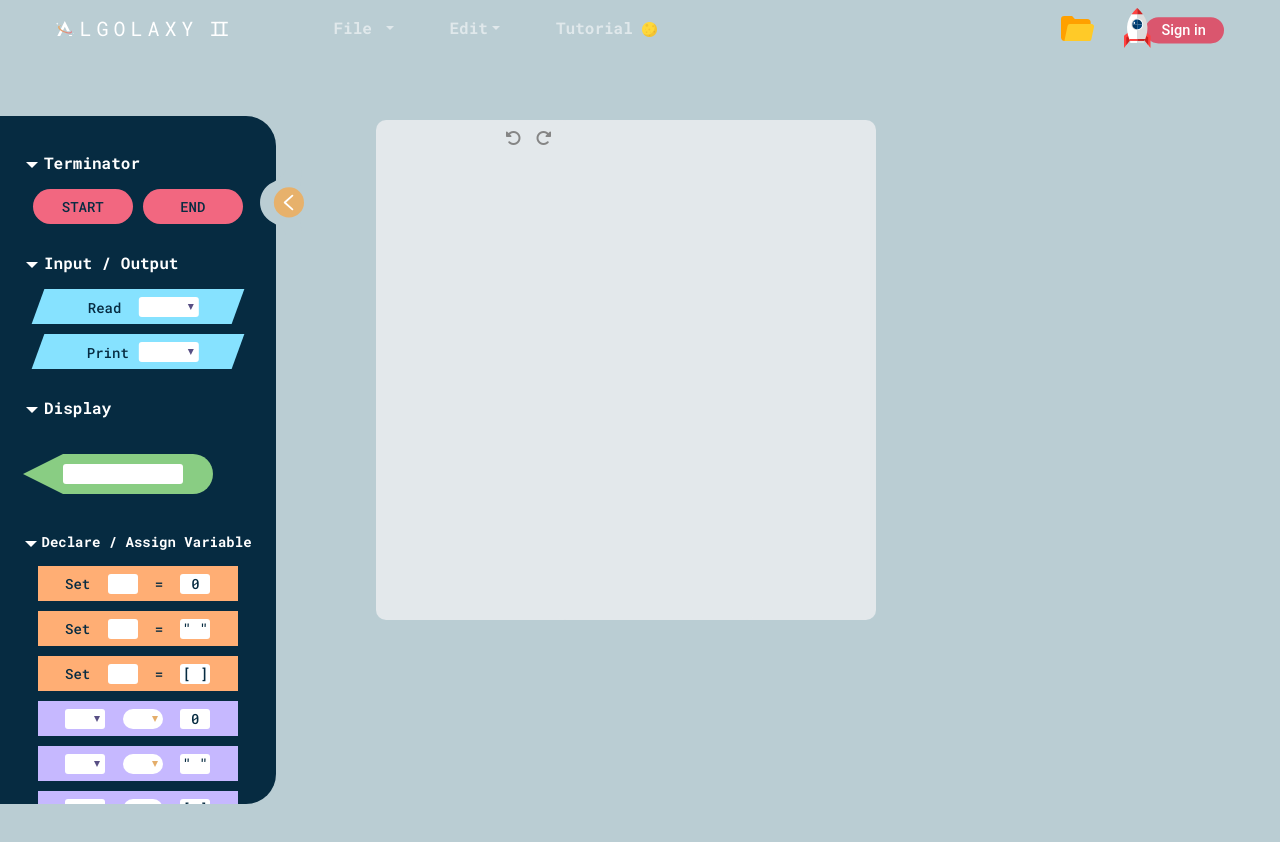
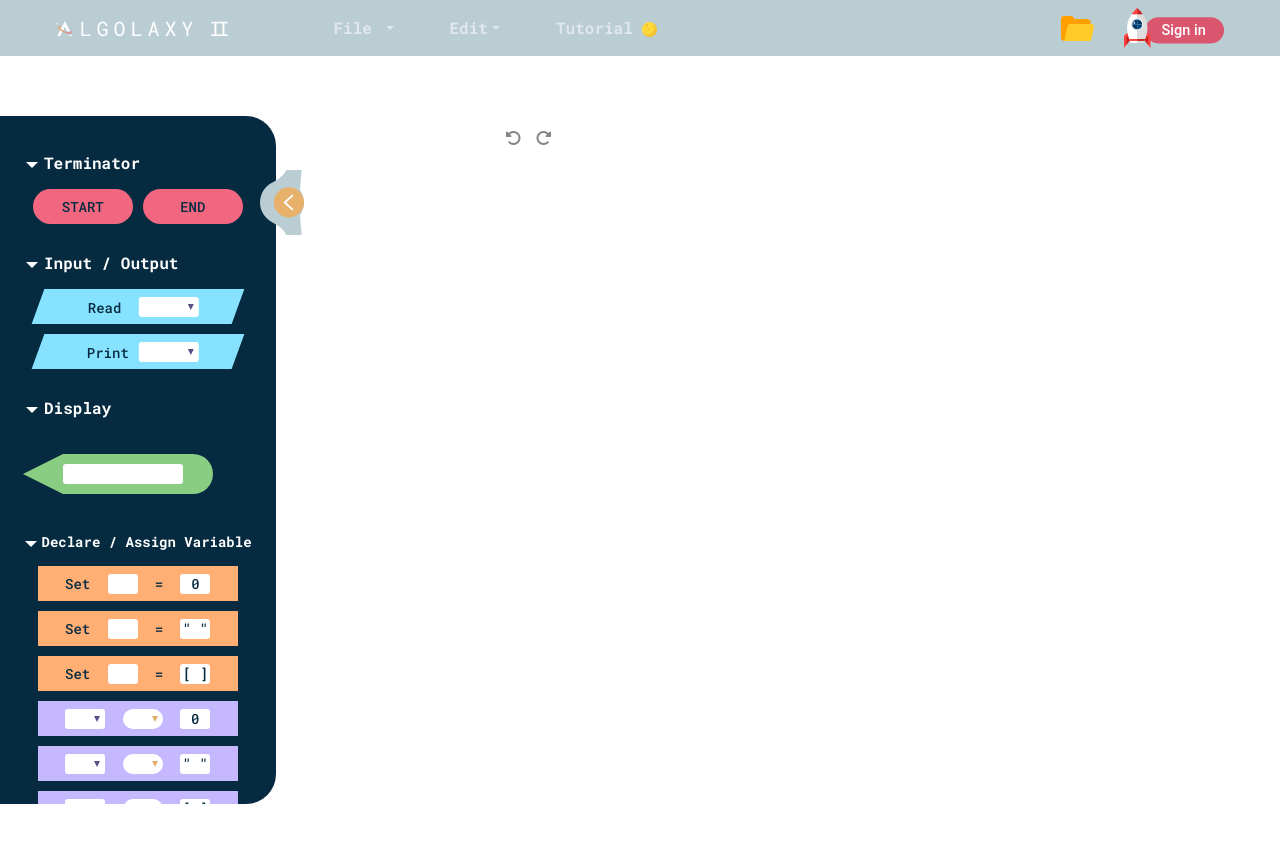
Before and after one commit to yingspvd/Algolaxy, a Vue app in the folder frontend/: page / in a window 1280 px wide. Shown: the top 842 px of the page. Built offline with nearby package versions, Linux system fonts and the light colour scheme; what vue-particles would draw is missing.

Commit message:
Edit : Edit color

```diff
--- a/frontend/src/App.vue
+++ b/frontend/src/App.vue
@@ -10,7 +10,7 @@
   --dark-blue-1: #17435c;
   --dark-blue-2: #062b41;
   --pink: #f26780;
-  --white-gray: #e3e8eb;
+  --white-gray: #ffffff;
   --gray: #858585;
 }
 
@@ -19,10 +19,6 @@ body {
   font-family: "Roboto Mono", monospace;
 }
 
-body {
-  background-color: var(--blue);
-}
-
 #app {
   font-family: "Roboto Mono", monospace;
 }
```
